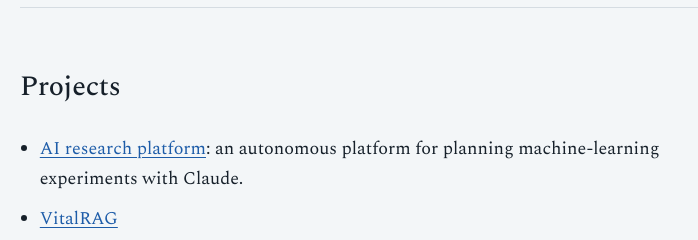
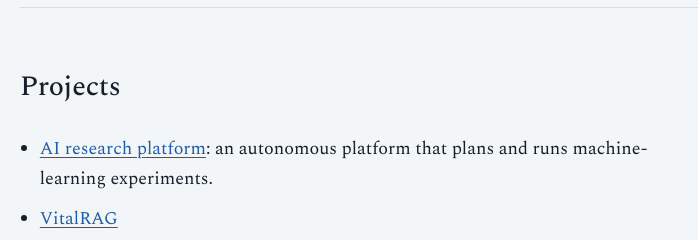
Before and after one commit to manseerataulakh/manseerataulakh.github.io, a plain HTML site: page index.html in a window 1280 px wide. Shown: the part 2080-2320 px from the top of the page, 124-822 px from the left. Drawn offline with nearby package versions, Linux system fonts and the light colour scheme.

Commit message:
Update project description

```diff
--- a/index.html
+++ b/index.html
@@ -102,7 +102,7 @@
     <section id="projects">
       <h2>Projects</h2>
       <ul class="plain">
-        <li><a href="https://github.com/manseerataulakh/ai-research-platform">AI research platform</a>: an autonomous platform for planning machine-learning experiments with Claude.</li>
+        <li><a href="https://github.com/manseerataulakh/ai-research-platform">AI research platform</a>: an autonomous platform that plans and runs machine-learning experiments.</li>
         <li><a href="https://github.com/manseerataulakh/vitalrag">VitalRAG</a></li>
         <li>Tourism-safety platform for Northeast India (Smart India Hackathon, team lead): blockchain-verified traveller identity and a model that flags high-risk areas.</li>
       </ul>
```
